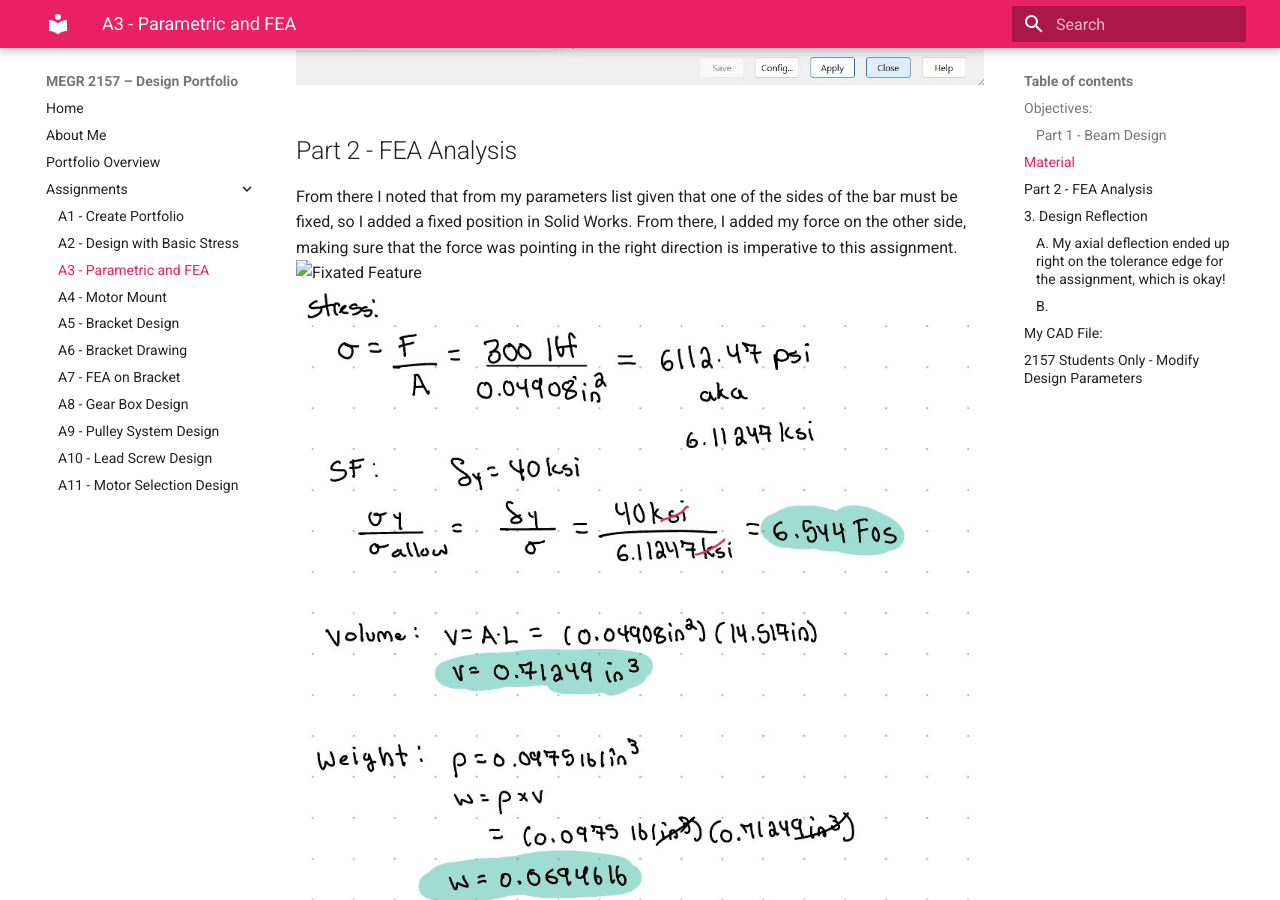
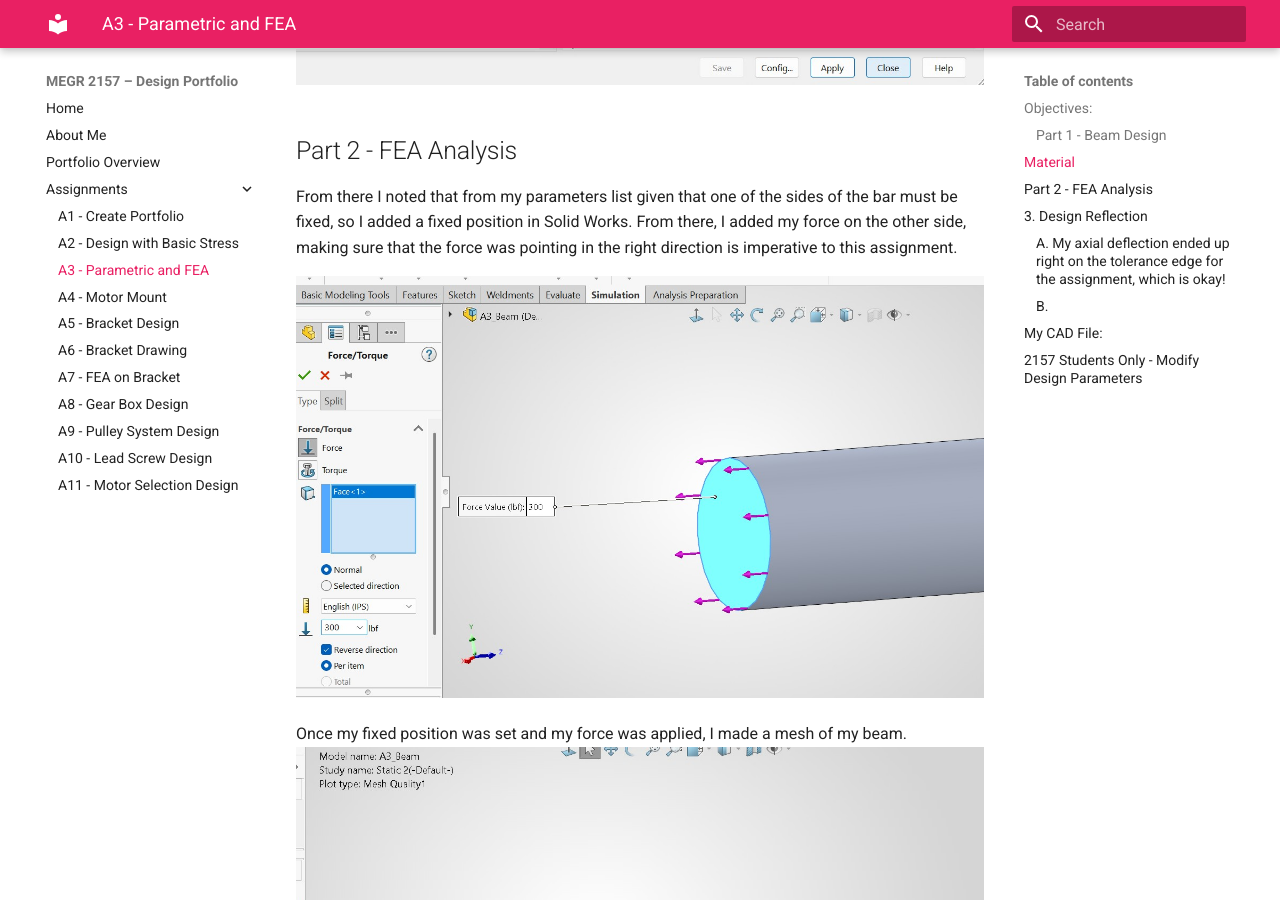
Before and after one commit to gracieanne14/design-projects-portfolio, an MkDocs documentation site: the page built from docs/assignments/A03/index.md, in a window 1280 px wide and 900 px high, scrolled down 3892 px. Built offline with MkDocs 1.6.1 and Material for MkDocs 9.7.7, drawn with Linux system fonts in a browser that asks for light colours.

Commit message:
Replace images in FEA Analysis section
Updated images in Part 2 of FEA Analysis section.

```diff
--- a/docs/assignments/A03/index.md
+++ b/docs/assignments/A03/index.md
@@ -29,8 +29,8 @@ For the material, I took the aluminum data sheet provided in the assignment and
 ## Part 2 - FEA Analysis
 
 From there I noted that from my parameters list given that one of the sides of the bar must be fixed, so I added a fixed position in Solid Works. From there, I added my force on the other side, making sure that the force was pointing in the right direction is imperative to this assignment.
-![Fixated Feature]()
-![Force in direction](IMG_0287.jpeg)
+
+![Force in direction](force.jpeg.jpg)
 
 
 Once my fixed position was set and my force was applied, I made a mesh of my beam.
```
